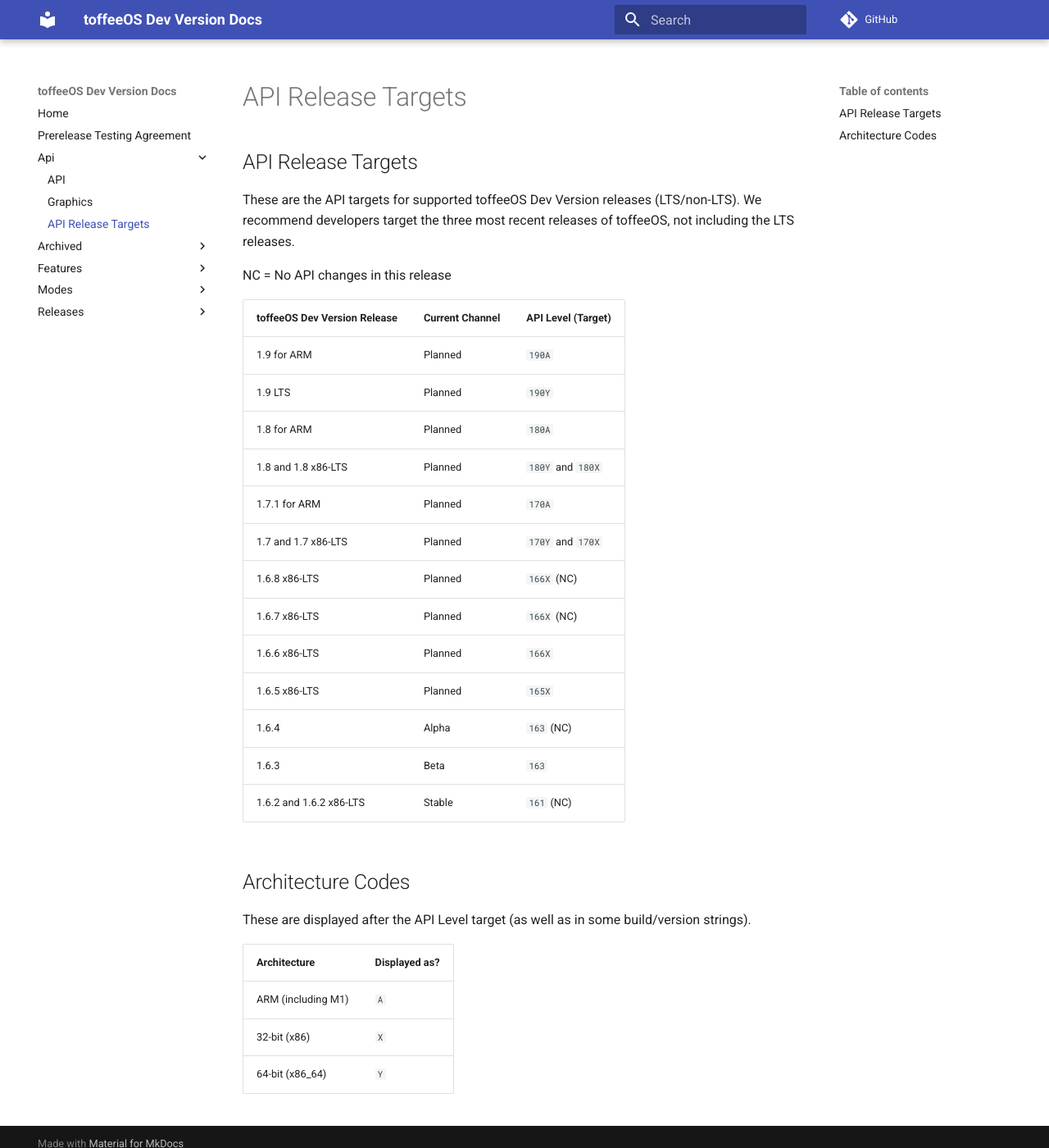
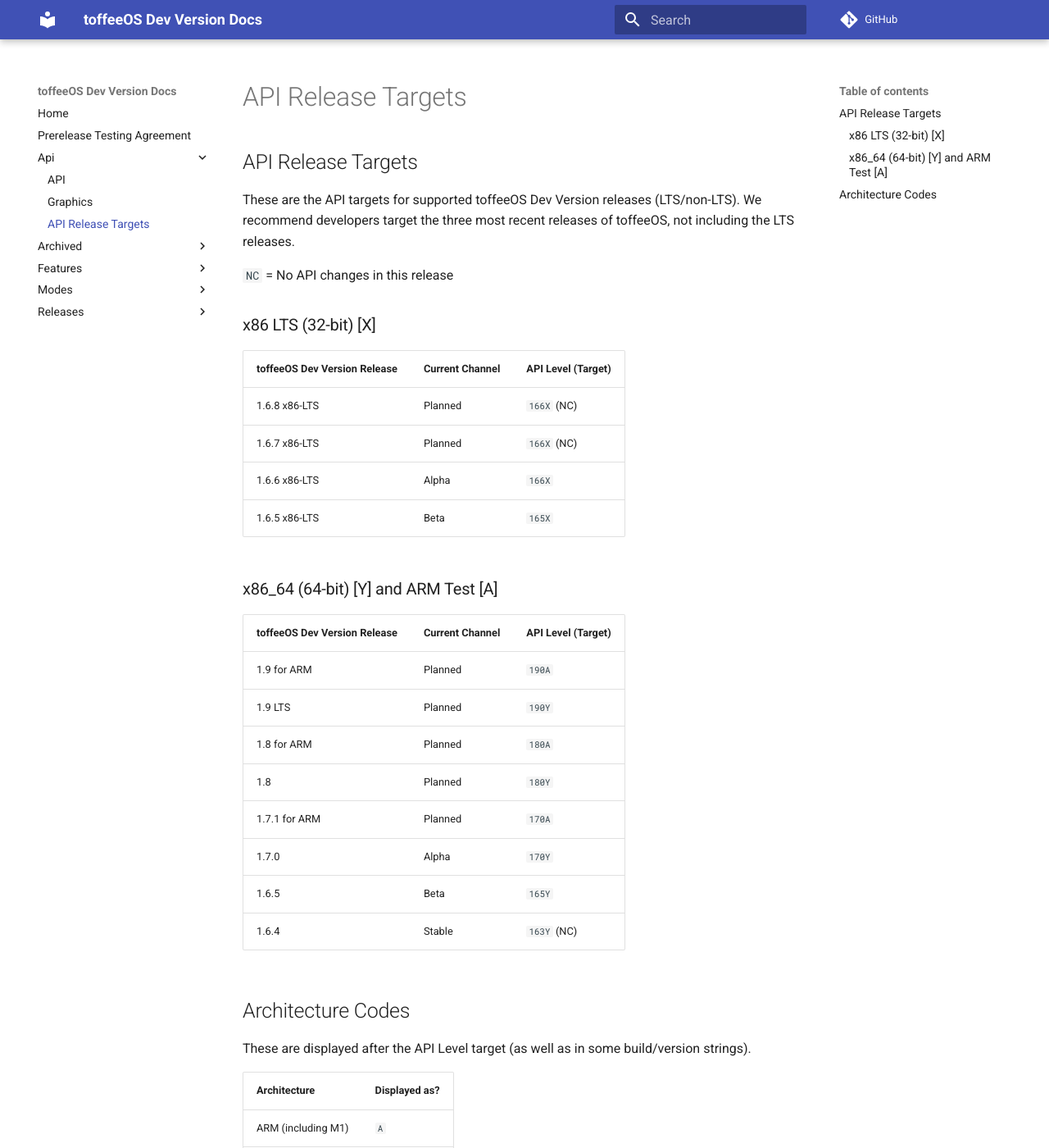
Before and after one commit to Wallymer/toffeeOSdocs, an MkDocs documentation site: the page built from docs/api/release-targets.md, in a window 1280 px wide and 1400 px high. Shown: the whole window at 82% size. Built offline with MkDocs 1.6.1 and Material for MkDocs 9.7.7, drawn with Linux system fonts in a browser that asks for light colours; comment, search, counter and statistics services are not loaded.

Commit message:
RELEASE-TARGETS: update charts
looks like we made an oopsie here...

- separated x86 from x86_64 and ARM test
- updated API targets

Reported-by: Owen Archambault <owenar@onetwentyfour.net>
Signed-off-by: Charles Boulder <cb@mint.wallymer.com>

```diff
--- a/docs/api/release-targets.md
+++ b/docs/api/release-targets.md
@@ -4,23 +4,28 @@
 ## API Release Targets
 These are the API targets for supported toffeeOS Dev Version releases (LTS/non-LTS). We recommend developers target the three most recent releases of toffeeOS, not including the LTS releases.
 
-NC = No API changes in this release
+``NC`` = No API changes in this release
+
+### x86 LTS (32-bit) [X]
+| toffeeOS Dev Version Release | Current Channel | API Level (Target) |
+|-----------------|-----------------|--------------------|
+| 1.6.8 x86-LTS | Planned | ``166X`` (NC) |
+| 1.6.7 x86-LTS | Planned | ``166X`` (NC) |
+| 1.6.6 x86-LTS | Alpha | ``166X`` |
+| 1.6.5 x86-LTS | Beta | ``165X``
+
+### x86_64 (64-bit) [Y] and ARM Test [A]
 
 | toffeeOS Dev Version Release | Current Channel | API Level (Target) |
 |-----------------|-----------------|--------------------|
 | 1.9 for ARM | Planned | ``190A`` |
 | 1.9 LTS | Planned | ``190Y`` |
 | 1.8 for ARM | Planned | ``180A`` |
-| 1.8 and 1.8 x86-LTS | Planned | ``180Y`` and ``180X`` |
+| 1.8 | Planned | ``180Y`` |
 | 1.7.1 for ARM | Planned | ``170A`` |
-| 1.7 and 1.7 x86-LTS | Planned | ``170Y`` and ``170X`` |
-| 1.6.8 x86-LTS | Planned | ``166X`` (NC) |
-| 1.6.7 x86-LTS | Planned | ``166X`` (NC) |
-| 1.6.6 x86-LTS | Planned | ``166X`` |
-| 1.6.5 x86-LTS | Planned | ``165X`` |
-| 1.6.4 | Alpha | ``163`` (NC) |
-| 1.6.3 | Beta | ``163`` |
-| 1.6.2 and 1.6.2 x86-LTS | Stable | ``161`` (NC) |
+| 1.7.0 | Alpha  | ``170Y`` |
+| 1.6.5 | Beta | ``165Y`` |
+| 1.6.4 | Stable | ``163Y`` (NC) |
 
 ## Architecture Codes
 
```
